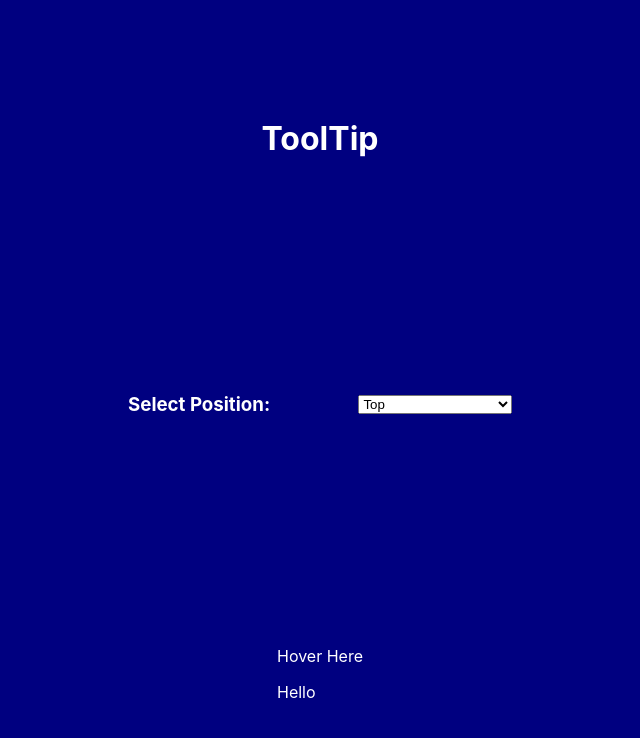
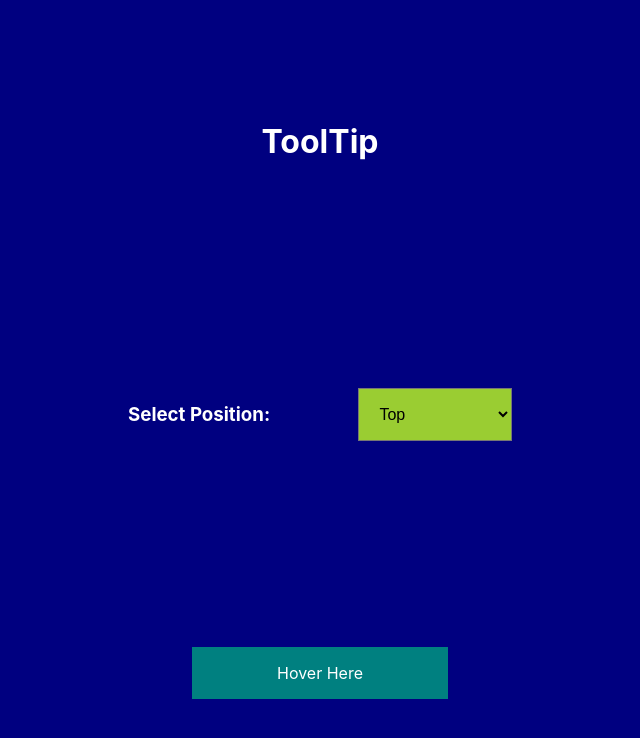
Before and after one commit to lakshdhamija/tooltip, a React (Create React App) app: page / in a window 1280 px wide. Shown: the top 738 px of the page, without its empty margins (320-960 px from the left). Built offline with nearby package versions, Linux system fonts and the light colour scheme.

Commit message:
Add styling

```diff
--- a/src/components/Hover.js
+++ b/src/components/Hover.js
@@ -5,11 +5,17 @@ class Hover extends Component {
     let position = this.props.getStyle(this.props.position);
     console.log(position);
     return (
-      <div className="Tooltip"
-        onMouseLeave={this.props.mouseNotHover}
-        onMouseEnter={this.props.mouseHover}>
-        <p>{this.props.text}</p>
-        <div ref={this.props.toolTipRef} className={`tooltip ${position.toolTipPosition}`}>
+      <div className="Tooltip">
+        <div className="hover-div"
+          onMouseLeave={this.props.mouseNotHover}
+          onMouseEnter={this.props.mouseHover}
+        >
+          <p className="hover-div-text">{this.props.text}</p>
+        </div>
+        <div
+          ref={this.props.toolTipRef}
+          className={`tooltip-content ${position.toolTipPosition}`}
+        >
           <div className="tooltip-info">Hello</div>
           <div className={`arrow ${position.arrowPosition}`}></div>
         </div>
--- a/src/index.css
+++ b/src/index.css
@@ -35,4 +35,89 @@ code {
 
 .dropdown{
   width: 40%;
+  padding: 1em;
+  background: yellowgreen;
+  font-size: 1rem;
 }
+
+/* Hover Component */
+.Tooltip{
+  position: relative;
+  width: 20%;
+  display: flex;
+  flex-direction: column;
+  align-items: center;
+}
+
+.hover-div{
+  padding: 0;
+  margin: 0;
+  background: teal;
+  width: 100%;
+  text-align: center;
+}
+
+.tooltip-info{
+  border-radius: 10px;
+  padding: 1em;
+  background-color: yellowgreen;
+  color: black;
+}
+
+.tooltip-content{
+  visibility: hidden;
+  display: flex;
+  flex-direction: column;
+  align-items: center;
+  position: absolute;
+}
+
+.top {
+  top: -60px;
+}
+
+.bottom {
+  bottom: -60px;
+ }
+
+.left {
+  left: -75px;
+}
+
+.right {
+  right: -75px;
+}
+
+.arrow{
+  position: absolute;
+}
+
+.arrow-top {
+  top: -5px;
+  border-left: 5px solid transparent;
+  border-right: 5px solid transparent;
+  border-bottom: 5px solid yellowgreen;
+}
+
+.arrow-bottom {
+  position: relative;
+  border-left: 5px solid transparent;
+  border-right: 5px solid transparent;
+  border-top: 5px solid yellowgreen;
+}
+
+.arrow-left {
+  left: -5px;
+  top: 35%;
+  border-top: 5px solid transparent;
+  border-bottom: 5px solid transparent;
+  border-right: 5px solid yellowgreen;
+}
+
+.arrow-right {
+  right: -5px;
+  top: 35%;
+  border-top: 5px solid transparent;
+  border-bottom: 5px solid transparent;
+  border-left: 5px solid yellowgreen;
+}
```
